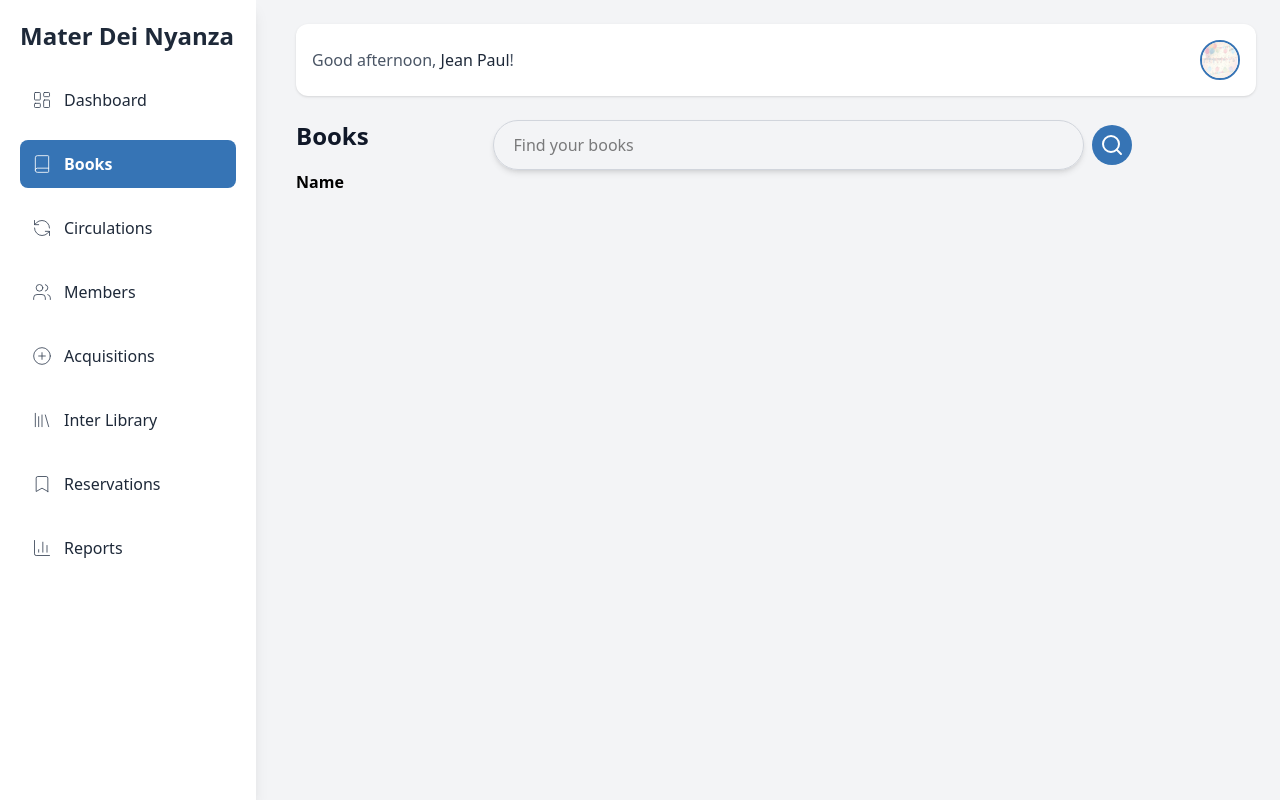
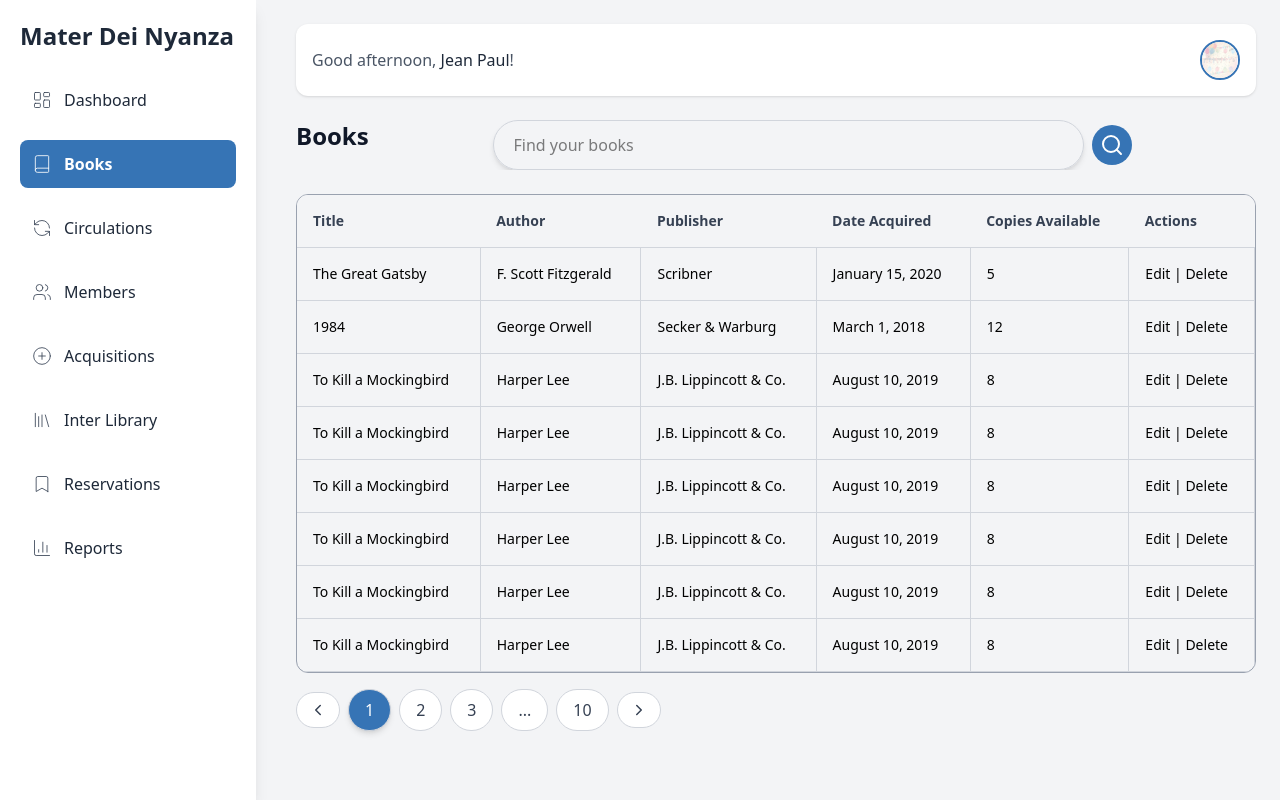
Before and after one commit to patpro250/gaggle-inter-face, a Next.js app: page /g/schools/books in a window 1280 px wide. Built offline with nearby package versions, Linux system fonts and the light colour scheme; what @radix-ui/themes would draw is missing.

Commit message:
Add books table

```diff
--- a/app/g/schools/SideBar.tsx
+++ b/app/g/schools/SideBar.tsx
@@ -13,7 +13,7 @@ import SidebarItem from "./SideBarItem";
 
 export default function Sidebar() {
   return (
-    <div className="w-64 max-md:hidden h-screen bg-white library-dark-bg shadow-lg p-5 flex flex-col">
+    <div className="w-64 max-md:hidden min-h-screen bg-white library-dark-bg shadow-lg p-5 flex flex-col overflow-auto">
       <h2 className="text-2xl font-semibold text-gray-800 dark:text-white mb-6">
         Mater Dei Nyanza
       </h2>
--- /dev/null
+++ b/app/g/schools/books/BooksTable.tsx
@@ -0,0 +1,106 @@
+import React from "react";
+import Pagination from "./Pagination";
+
+const books = [
+  {
+    title: "The Great Gatsby",
+    author: "F. Scott Fitzgerald",
+    publisher: "Scribner",
+    dateAcquired: "January 15, 2020",
+    copiesAvailable: 5,
+    actions: "Edit | Delete",
+  },
+  {
+    title: "1984",
+    author: "George Orwell",
+    publisher: "Secker & Warburg",
+    dateAcquired: "March 1, 2018",
+    copiesAvailable: 12,
+    actions: "Edit | Delete",
+  },
+  {
+    title: "To Kill a Mockingbird",
+    author: "Harper Lee",
+    publisher: "J.B. Lippincott & Co.",
+    dateAcquired: "August 10, 2019",
+    copiesAvailable: 8,
+    actions: "Edit | Delete",
+  },
+  {
+    title: "To Kill a Mockingbird",
+    author: "Harper Lee",
+    publisher: "J.B. Lippincott & Co.",
+    dateAcquired: "August 10, 2019",
+    copiesAvailable: 8,
+    actions: "Edit | Delete",
+  },
+  {
+    title: "To Kill a Mockingbird",
+    author: "Harper Lee",
+    publisher: "J.B. Lippincott & Co.",
+    dateAcquired: "August 10, 2019",
+    copiesAvailable: 8,
+    actions: "Edit | Delete",
+  },
+  {
+    title: "To Kill a Mockingbird",
+    author: "Harper Lee",
+    publisher: "J.B. Lippincott & Co.",
+    dateAcquired: "August 10, 2019",
+    copiesAvailable: 8,
+    actions: "Edit | Delete",
+  },
+  {
+    title: "To Kill a Mockingbird",
+    author: "Harper Lee",
+    publisher: "J.B. Lippincott & Co.",
+    dateAcquired: "August 10, 2019",
+    copiesAvailable: 8,
+    actions: "Edit | Delete",
+  },
+  {
+    title: "To Kill a Mockingbird",
+    author: "Harper Lee",
+    publisher: "J.B. Lippincott & Co.",
+    dateAcquired: "August 10, 2019",
+    copiesAvailable: 8,
+    actions: "Edit | Delete",
+  },
+];
+
+const BooksTable = () => {
+  return (
+    <>
+      <div className="overflow-x-auto border rounded-xl border-gray-400">
+        <table className="w-full border-collapse text-sm rounded-lg border-gray-300 dark:border-gray-700">
+
+          <thead className="bg-gray-100 dark:bg-gray-800 text-gray-700 dark:text-gray-300">
+            <tr>
+              <th className="p-4 text-left rounded-tl-lg border-b border-gray-300 dark:border-gray-700">Title</th>
+              <th className="p-4 text-left border-b border-gray-300 dark:border-gray-700">Author</th>
+              <th className="p-4 text-left border-b border-gray-300 dark:border-gray-700">Publisher</th>
+              <th className="p-4 text-left border-b border-gray-300 dark:border-gray-700">Date Acquired</th>
+              <th className="p-4 text-left border-b border-gray-300 dark:border-gray-700">Copies Available</th>
+              <th className="p-4 text-left rounded-tr-lg border-b border-gray-300 dark:border-gray-700">Actions</th>
+            </tr>
+          </thead>
+          <tbody>
+            {books.map((book, index) => (
+              <tr key={index} className="table-r dark:hover:bg-gray-700 transition-colors">
+                <td className="table-data">{book.title}</td>
+                <td className="table-data">{book.author}</td>
+                <td className="table-data">{book.publisher}</td>
+                <td className="table-data">{book.dateAcquired}</td>
+                <td className="table-data">{book.copiesAvailable}</td>
+                <td className="table-data">{book.actions}</td>
+              </tr>
+            ))}
+          </tbody>
+        </table>
+      </div>
+      <Pagination />
+    </>
+  );
+};
+
+export default BooksTable;
--- /dev/null
+++ b/app/g/schools/books/Pagination.tsx
@@ -0,0 +1,36 @@
+import { ChevronLeft, ChevronRight } from "lucide-react";
+
+const Pagination = () => {
+    return (
+        <div className="flex justify-start items-center space-x-2 mt-4">
+            <button
+                className="px-3 py-2 rounded-full border border-gray-300 dark:border-gray-700
+                   bg-white dark:bg-gray-800 text-gray-700 dark:text-gray-300
+                   hover:bg-primary hover:text-white transition-all"
+            >
+                <ChevronLeft size={18} />
+            </button>
+            {[1, 2, 3, "...", 10].map((page, index) => (
+                <button
+                    key={index}
+                    className={`px-4 py-2 rounded-full border border-gray-300 dark:border-gray-700
+                      ${page === 1 ? "bg-primary text-white shadow-md" : "bg-white dark:bg-gray-800 text-gray-700 dark:text-gray-300 hover:bg-primary hover:text-white"}
+                      transition-all`}
+                >
+                    {page}
+                </button>
+            ))}
+
+            {/* Next Button */}
+            <button
+                className="px-3 py-2 rounded-full border border-gray-300 dark:border-gray-700
+                   bg-white dark:bg-gray-800 text-gray-700 dark:text-gray-300
+                   hover:bg-primary hover:text-white transition-all"
+            >
+                <ChevronRight size={18} />
+            </button>
+        </div>
+    );
+};
+
+export default Pagination;
--- a/app/g/schools/books/Table.tsx
+++ /dev/null
@@ -1,11 +0,0 @@
-const Table = () => {
-  return (
-    <table>
-      <thead>
-        <th>Name</th>
-      </thead>
-    </table>
-  )
-}
-
-export default Table
--- a/app/g/schools/books/page.tsx
+++ b/app/g/schools/books/page.tsx
@@ -1,14 +1,16 @@
 import SearchBar from "./SearchBar";
-import Table from "./Table";
+import BooksTable from "./BooksTable";
 
 const BooksPage = () => {
   return (
     <>
-      <div className="flex justify-between">
+      <div className="flex overflow-auto justify-between">
         <h1 className="library-title">Books</h1>
         <SearchBar />
       </div>
-      <Table />
+      <div className="mt-6">
+        <BooksTable />
+      </div>
     </>
   );
 };
--- a/app/g/schools/layout.tsx
+++ b/app/g/schools/layout.tsx
@@ -5,9 +5,9 @@ import Greetings from "./Greetings";
 
 const SchoolsDashboardLayout = ({ children }: { children: ReactNode }) => {
   return (
-    <div className="flex gap-4 min-h-screen bg-gray-100 dark:bg-gray-900">
+    <div className="flex gap-4 h-screen bg-gray-100 dark:bg-gray-900">
       <Sidebar />
-      <div className="flex-1 p-6">
+      <div className="flex-1 p-6 overflow-auto">
         <Greetings />
         <div className="mt-6">{children}</div>
       </div>
--- a/app/g/schools/members/page.tsx
+++ b/app/g/schools/members/page.tsx
@@ -1,5 +1,7 @@
 const MembersPage = () => {
-  return <h1>Members page</h1>;
+  return (
+    <h1 className="library-title">Members</h1>
+  );
 };
 
 export default MembersPage;
--- a/app/g/schools/reports/page.tsx
+++ b/app/g/schools/reports/page.tsx
@@ -1,5 +1,5 @@
 const ReportsPage = () => {
-  return <h1>Reports page</h1>;
+  return <h1 className="library-title">Reports page</h1>;
 };
 
 export default ReportsPage;
--- a/app/g/schools/students/page.tsx
+++ b/app/g/schools/students/page.tsx
@@ -1,5 +1,5 @@
 const StudentsPage = () => {
-  return <h1>Students Page</h1>;
+  return <h1 className="library-title">Students Page</h1>;
 };
 
 export default StudentsPage;
--- a/app/globals.css
+++ b/app/globals.css
@@ -35,6 +35,14 @@
 
   .library-title {
     @apply text-2xl font-semibold text-gray-900 dark:text-white;
+  }
+
+  .table-data {
+    @apply p-4 border-b border-r border-gray-300 dark:text-white dark:border-gray-700;
+  }
+
+  .table-r {
+    @apply hover:bg-primary hover:text-white transition-colors;
   }
 }
 
--- a/package.json
+++ b/package.json
@@ -23,6 +23,7 @@
     "next": "^15.2.4",
     "next-auth": "^4.24.11",
     "next-themes": "^0.4.6",
+    "radix-ui": "^1.1.3",
     "react": "^19.0.0",
     "react-dom": "^19.0.0",
     "react-hook-form": "^7.55.0",
```
Also changed, not shown: 2 other files (tests, documents, lock files or other folders).
